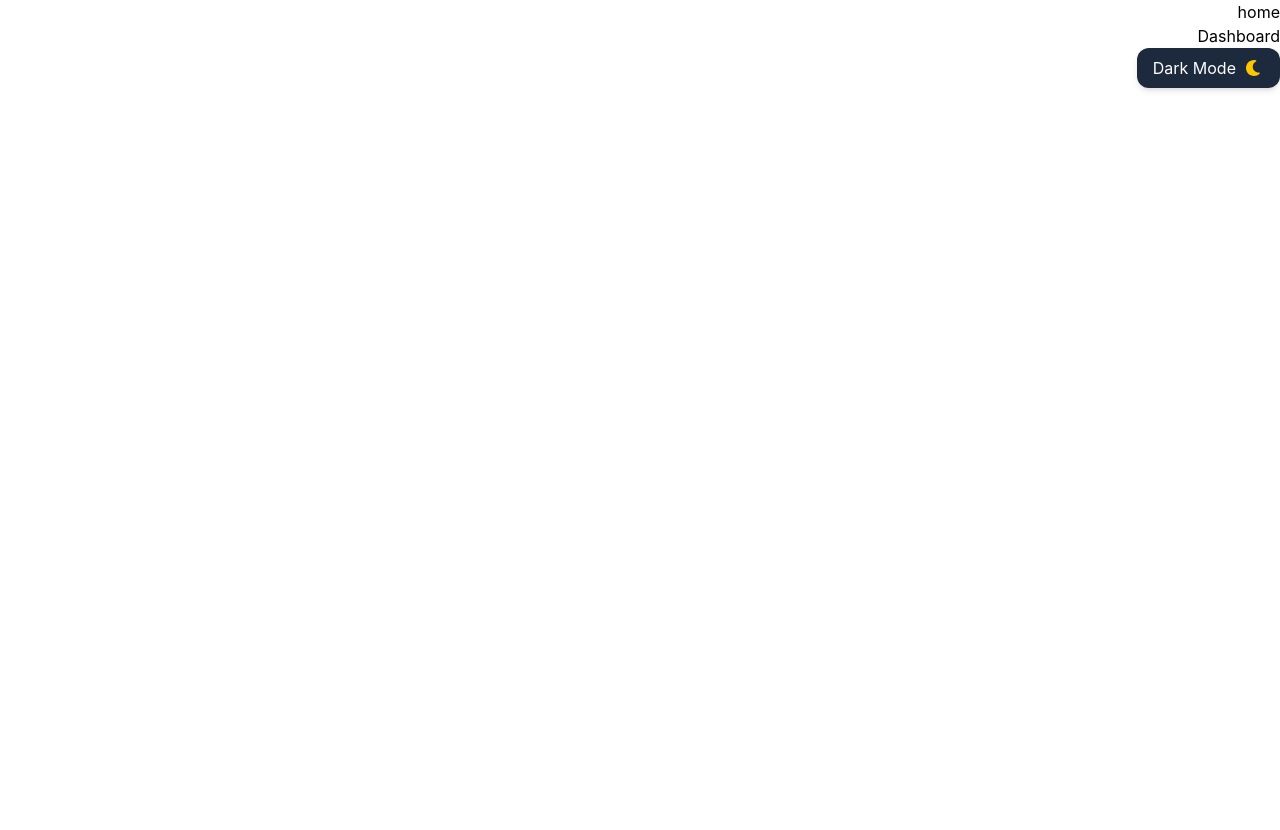
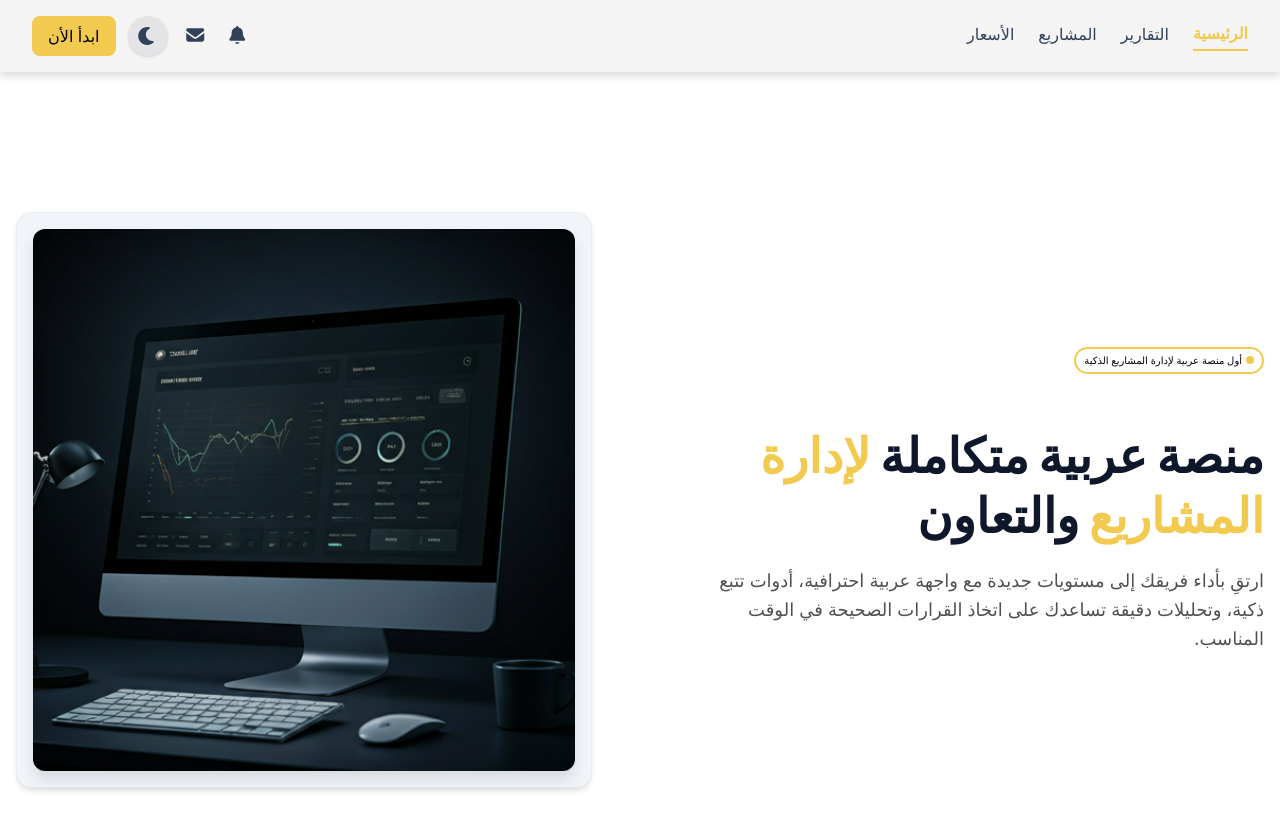
Before and after one commit to Team-line/TeamLine-frontend, a Next.js app: page / in a window 1280 px wide. Shown: the top 830 px of the page. Before the commit the page ends 800 px from the top, so only its background shows below. Built offline with nearby package versions, Linux system fonts and the light colour scheme.

Commit message:
landing page

```diff
--- a/app/layout.js
+++ b/app/layout.js
@@ -25,7 +25,9 @@ export default function RootLayout({ children }) {
     <html lang="en" dir="rtl" className={`${geistSans.variable} ${geistMono.variable}`} suppressHydrationWarning>
         <body>
             <Provider>
-              {children}
+              <div className="dark:bg-black min-h-lvh">
+                {children}
+              </div>
             </Provider>
       </body>
     </html>
--- a/app/page.js
+++ b/app/page.js
@@ -1,12 +1,13 @@
 import { ThemeButton } from "@/components/ThemeButton";
 import Link from 'next/link'
+import {NavBar}from '@/components/NavBar'
+import {HeroSection}from '@/components/HeroSection'
 
 export default function Home() {
   return (
     <>
-    <div>home</div>
-    <Link href={'/dashboard'}>Dashboard</Link>
-    <ThemeButton />
+    <NavBar />
+    <HeroSection />
     </>
   );
 }
--- /dev/null
+++ b/components/HeroSection.jsx
@@ -0,0 +1,41 @@
+import React from 'react'
+import Image from 'next/image'
+import { LightText } from './LightText'
+
+export const HeroSection = () => {
+  return (
+    <div className='container mx-auto px-4 flex flex-col-reverse lg:flex-row justify-between items-center gap-12 py-12 lg:py-20'>
+
+      <div className='flex flex-col gap-5 max-w-xl text-center lg:text-right items-center lg:items-start w-full lg:w-1/2'>
+
+          <LightText
+            text={'أول منصة عربية لإدارة المشاريع الذكية'}
+            ballColor={'#F2CA50'}
+          />
+
+          <h1 className='text-3xl sm:text-4xl lg:text-5xl font-black text-slate-900 dark:text-white leading-tight mt-2'>
+            منصة عربية متكاملة <span className='text-[#F2CA50]'>لإدارة المشاريع</span> والتعاون
+          </h1>
+
+          <p className='text-base sm:text-lg text-[#52504d] dark:text-[#D0C5AF] leading-relaxed'>
+            ارتقِ بأداء فريقك إلى مستويات جديدة مع واجهة عربية احترافية، أدوات تتبع ذكية،
+            وتحليلات دقيقة تساعدك على اتخاذ القرارات الصحيحة في الوقت المناسب.
+          </p>
+      </div>
+
+      <div className='w-full lg:w-1/2 flex justify-center items-center max-w-md lg:max-w-xl '>
+          <div className="relative w-full aspect-square md:aspect-video lg:aspect-square bg-slate-100 dark:bg-zinc-900/50 rounded-2xl p-4 shadow-md border border-slate-200/50 dark:border-zinc-800/50">
+              <Image
+                src="/cfb5885e679e68b34483eab1377a69b144ee0cc2.png"
+                alt="إدارة المشاريع الذكية"
+                width={600}
+                height={600}
+                priority
+                className="w-full h-full object-contain rounded-xl drop-shadow-xl transform hover:scale-[1.02] transition-transform duration-300"
+              />
+          </div>
+      </div>
+
+    </div>
+  )
+}
--- /dev/null
+++ b/components/LightText.jsx
@@ -0,0 +1,11 @@
+'use client'
+import React from 'react'
+
+export const LightText = ({text,ballColor}) => {
+  return (
+    <div className='flex gap-1 items-center p-1 px-2 border-2 border-[#F2CA50] rounded-4xl dark:text-[#F2CA50] mb-6 w-fit'>
+        <p className={`w-2 h-2 rounded-full bg-[${ballColor}]`}></p>
+        <p className='text-[10px]'>{text}</p>
+        </div>
+  )
+}
--- /dev/null
+++ b/components/NavBar.jsx
@@ -0,0 +1,102 @@
+'use client'
+import { useState } from 'react'
+import { usePathname } from 'next/navigation'
+import Link from 'next/link'
+import React from 'react'
+import { FontAwesomeIcon } from '@fortawesome/react-fontawesome'
+import { faBell, faEnvelope, faBars, faXmark } from '@fortawesome/free-solid-svg-icons'
+import { StartNowBotton } from './StartNowBotton'
+import { ThemeButton } from "./ThemeButton"
+
+export const NavBar = () => {
+    //!mobile popScreen
+    const [isOpen, setIsOpen] = useState(false)
+    const path = usePathname()
+
+    const links = [
+        { name: "الرئيسية", url: "/", id: 1 },
+        { name: "التقارير", url: "/dashboard/reports", id: 2 },
+        { name: "المشاريع", url: "/dashboard/projects", id: 3 },
+        { name: "الأسعار", url: "/prices", id: 4 }
+    ]
+
+    return (
+        <nav className='w-full bg-[#F4F4F5] drop-shadow-lg dark:bg-[#131313E5] p-4 relative mb-15'>
+            <div className='container mx-auto px-4 flex justify-between items-center'>
+
+                {/* Small Screens */}
+                <div className='md:hidden flex items-center gap-2'>
+                    <button
+                        onClick={() => setIsOpen(!isOpen)}
+                        className="text-black dark:text-white text-2xl p-1"
+                    >
+                        <FontAwesomeIcon icon={isOpen ? faXmark : faBars} />
+                    </button>
+                </div>
+
+                {/*Large screen  */}
+                <div className='hidden md:flex gap-6 items-center'>
+                    {links.map((ele) => {
+                        const isActive = path === ele.url
+                        return (
+                            <Link
+                                key={ele.id}
+                                href={ele.url}
+                                className={`transition-all duration-200 pb-1 ${
+                                    isActive
+                                    ? 'text-[#F2CA50] font-bold border-b-2 border-[#F2CA50]'
+                                    : 'text-slate-700 dark:text-[#C8C8B0] hover:text-[#F2CA50]'
+                                }`}
+                            >
+                                {ele.name}
+                            </Link>
+                        )
+                    })}
+                </div>
+
+                {/* 3. الأزرار والأيقونات (موجودة دايماً في كل الشاشات) */}
+                <div className='flex items-center gap-3'>
+                    <button className="text-slate-700 dark:text-[#C8C8B0] hover:text-[#F2CA50] text-lg p-1">
+                        <FontAwesomeIcon icon={faBell} />
+                    </button>
+                    <button className="text-slate-700 dark:text-[#C8C8B0] hover:text-[#F2CA50] text-lg p-1">
+                        <FontAwesomeIcon icon={faEnvelope} />
+                    </button>
+                    <ThemeButton />
+
+                    {/* Hidden StartButoon in Small Screens */}
+                    <div className="hidden sm:block">
+                        <StartNowBotton />
+                    </div>
+                </div>
+            </div>
+
+            {/* 4. قائمة الموبايل المنسدلة (تفتح وتغلق بناءً على الـ State) */}
+            {isOpen && (
+                <div className='absolute top-full  right-0 w-full bg-[#F4F4F5] dark:bg-[#131313] drop-shadow-xl md:hidden z-50 flex flex-col p-4 gap-4 border-t border-slate-200 dark:border-zinc-800 animate-fadeIn'>
+                    {links.map((ele) => {
+                        const isActive = path === ele.url
+                        return (
+                            <Link
+                                key={ele.id}
+                                href={ele.url}
+                                onClick={() => setIsOpen(false)} // قفل المنيو عند الضغط على لينك
+                                className={`p-2 rounded-lg transition-all ${
+                                    isActive
+                                    ? 'bg-[#F2CA50]/10 text-[#F2CA50] font-bold'
+                                    : 'text-slate-700 dark:text-[#C8C8B0] hover:bg-slate-200 dark:hover:bg-zinc-800'
+                                }`}
+                            >
+                                {ele.name}
+                            </Link>
+                        )
+                    })}
+                    {/* تظهر هنا أيضاً للأجهزة الصغيرة جداً */}
+                    <div className="sm:hidden pt-2 border-t border-slate-200 dark:border-zinc-800">
+                        <StartNowBotton />
+                    </div>
+                </div>
+            )}
+        </nav>
+    )
+}
--- /dev/null
+++ b/components/StartNowBotton.jsx
@@ -0,0 +1,17 @@
+'use client'
+import { useRouter } from 'next/navigation'
+import React from 'react'
+
+export const StartNowBotton = () => {
+    const router =useRouter()
+
+    function handleClick(){
+        router.push('/Login')
+    }
+
+  return (
+    <button onClick={handleClick}
+    className='p-2 px-4 bg-[#F2CA50] rounded-lg transition-all duration-500 hover:bg-[#a38427] cursor-pointer'
+    >ابدأ الأن</button>
+  )
+}
--- a/components/ThemeButton.jsx
+++ b/components/ThemeButton.jsx
@@ -2,12 +2,19 @@
 
 import { useTheme } from 'next-themes'
 import { useEffect, useState } from 'react'
-
 import { FontAwesomeIcon } from '@fortawesome/react-fontawesome'
 import { faMoon, faSun } from '@fortawesome/free-solid-svg-icons'
 
 export const ThemeButton = () => {
     const { theme, setTheme } = useTheme()
+    const [mounted, setMounted] = useState(false)
+
+    // تأكيد تحميل الـ component على الـ client لتجنب مشاكل الـ Hydration في Next.js
+    useEffect(() => {
+        setMounted(true)
+    }, [])
+
+    if (!mounted) return <div className="w-10 h-10" /> // مساحة محجوزة مؤقتاً لشكل الزر
 
     const isDark = theme === 'dark'
 
@@ -15,26 +22,23 @@ export const ThemeButton = () => {
         <button
             onClick={() => setTheme(isDark ? 'light' : 'dark')}
             className="
-                              flex items-center gap-2
-                              px-4 py-2
-                              rounded-xl
-                              bg-slate-800
-                              hover:bg-slate-700
-                              dark:bg-slate-700
-                              dark:hover:bg-slate-600
+                flex items-center justify-center
+                w-10 h-10
+                rounded-full
+                /* الـ Light Mode:
+                bg-[#E4E4E7] hover:bg-[#D4D4D8] text-[#131313]
+                /* الـ Dark Mode:
+                dark:bg-[#1E1E1E] dark:hover:bg-[#2A2A2A] dark:text-[#C8C8B0]
                 transition-all duration-300
-                              shadow-md
+                shadow-sm
                 cursor-pointer
             "
+            aria-label="Toggle Theme"
         >
             <FontAwesomeIcon
                 icon={isDark ? faSun : faMoon}
-                        className="text-yellow-400"
+                className={`text-lg transition-colors duration-300 ${isDark ? 'text-[#F2CA50]' : 'text-slate-700'}`}
             />
-
-                  <span className="hidden md:block text-white">
-                        {isDark ? 'Light Mode' : 'Dark Mode'}
-                  </span>
         </button>
     )
 }
--- a/utils/api.js
+++ b/utils/api.js
@@ -1,6 +1,7 @@
 import axios from 'axios';
 
 //https://undiluted-strict-dilation.ngrok-free.dev
+
 
 const api = axios.create({
     baseURL: 'http://localhost:4000/',
```
Also changed, not shown: public/cfb5885e679e68b34483eab1377a69b144ee0cc2.png (added). Lines whose indentation alone changed are shown as unchanged.
